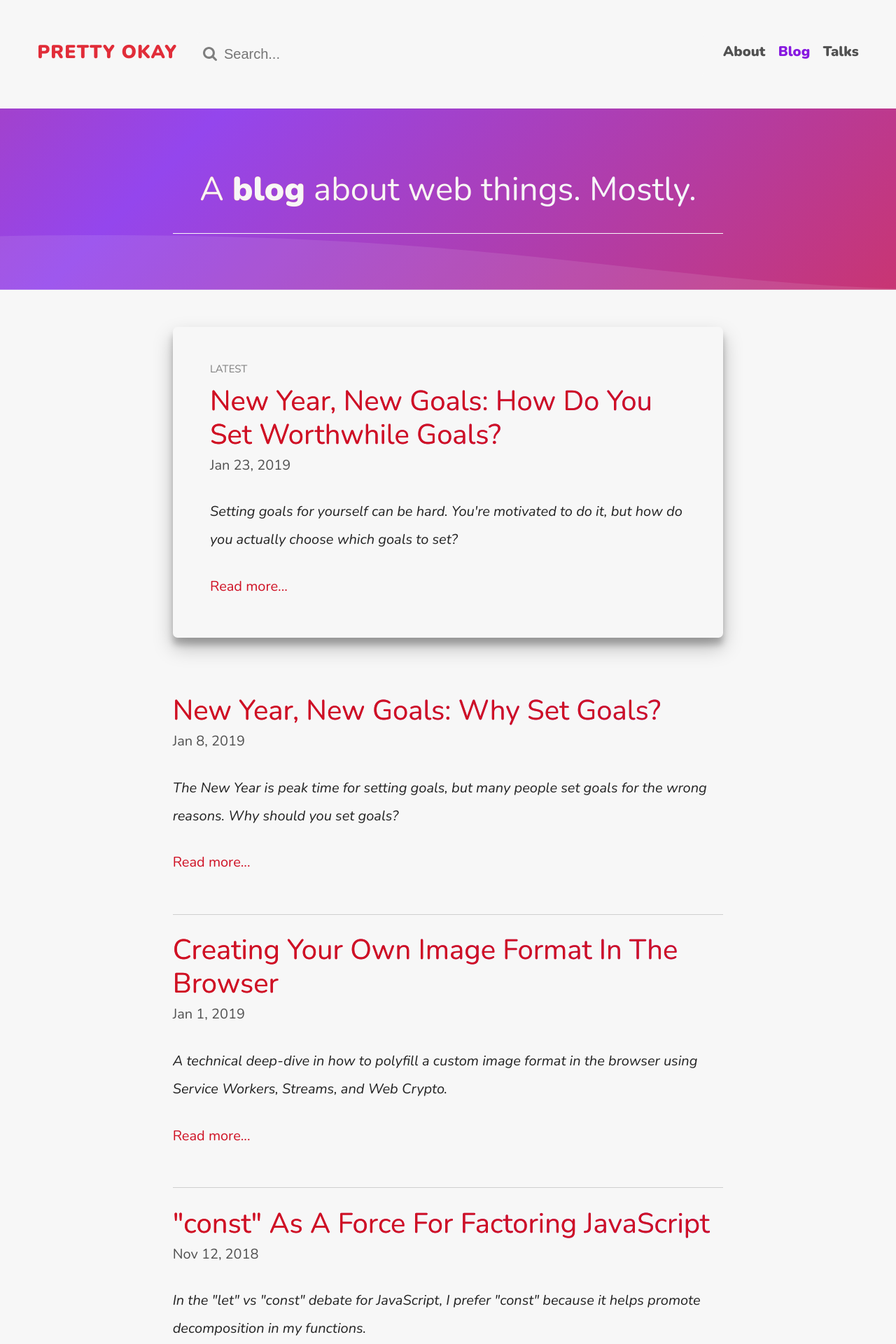
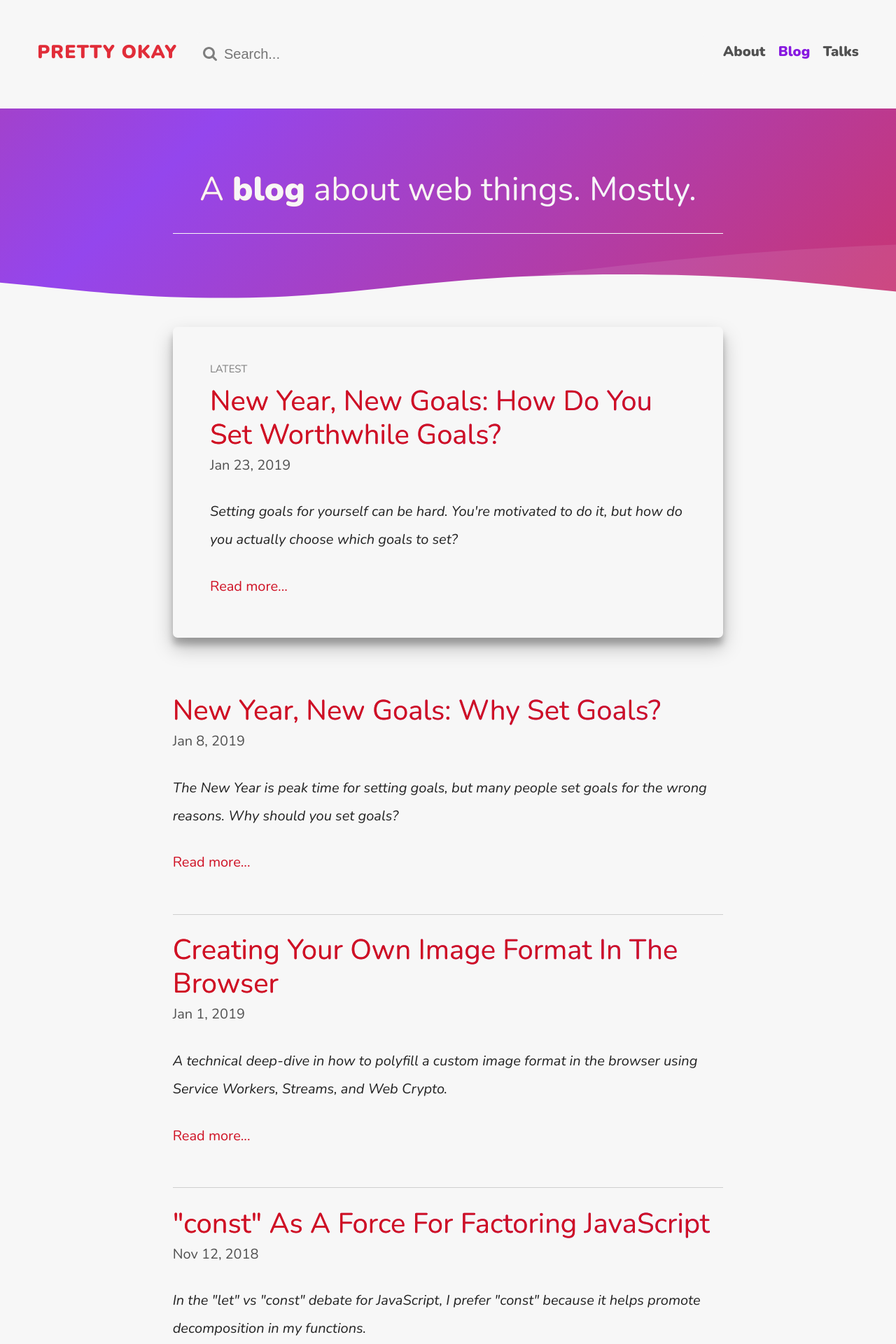
Before and after one commit to trentmwillis/pretty-okay.dev, a Jekyll site: the page built from index.html, in a window 1280 px wide. Shown: the top 1920 px of the page at 70% size. Built offline with Jekyll 4.4.1, drawn with Linux system fonts in a browser that asks for light colours; comment, search, counter and statistics services are not loaded.

Commit message:
Add wave cutout to bottom of banner

```diff
--- a/_sass/_layout.scss
+++ b/_sass/_layout.scss
@@ -146,7 +146,7 @@
   align-items: center;
   display: flex;
   position: relative;
-  padding: ($spacing-unit * 2) 0;
+  padding: ($spacing-unit * 2) 0 ($spacing-unit * 2.5);
   min-height: ($spacing-unit * 5);
   line-height: 1;
   text-align: center;
@@ -170,7 +170,15 @@
     }
   }
 
-  &::before {
+  &::after {
+    background-position: bottom -7% left 250%;
+    background-size: 90% 15%;
+    background-repeat: repeat-x;
+    background-image: url("/assets/wave.svg");
+  }
+
+  &::before,
+  &::after {
     content: '';
     position: absolute;
     top: 0;
@@ -185,6 +193,13 @@
 
   hr {
     background: $color-white;
+  }
+}
+
+@include media-query($min-viewport-width) {
+  .banner::after {
+    background-position: bottom -9% left 250%;
+    background-size: 90% 20%;
   }
 }
 
@@ -269,7 +284,11 @@
  */
 
 .section-header {
-  margin: $spacing-unit auto $spacing-unit;
+  margin: $spacing-unit auto;
+
+  section:first-of-type &:first-child {
+    margin-top: $spacing-unit / 2;
+  }
 }
 
 .post-list {
@@ -304,6 +323,10 @@
       font-size: 0.75rem;
       text-transform: uppercase;
     }
+  }
+
+  .post-list.has-highlight:first-child &:first-child {
+    margin-top: ($spacing-unit * 1.5);
   }
 }
 
@@ -374,7 +397,7 @@
  */
 
 .article-header {
-  margin: $spacing-unit 0;
+  margin: ($spacing-unit / 2) 0 $spacing-unit;
   text-align: center;
 }
 
@@ -387,7 +410,7 @@
   grid-gap: $spacing-unit;
   grid-template-columns: 100%;
   justify-content: center;
-  margin-top: 2.666rem;
+  margin-top: $spacing-unit * 1.5;
 }
 
 .about-picture {
--- a/css/main.scss
+++ b/css/main.scss
@@ -112,31 +112,31 @@ $spacing-unit:    $size-2;
 }
 
 @mixin animated-wave() {
-  background-position: bottom -40% left 0%;
+  background-position: bottom -40% right 0%;
   background-repeat: repeat-x;
   background-size: 200% 50%;
   background-image: url("/assets/wave.svg");
 
-  -webkit-animation: Wave 6s cubic-bezier(0.18, 0.5, 0.8, 0.5) infinite;
-  -moz-animation: Wave 6s cubic-bezier(0.18, 0.5, 0.8, 0.5) infinite;
-  animation: Wave 6s cubic-bezier(0.18, 0.5, 0.8, 0.5) infinite;
+  -webkit-animation: Wave 5s cubic-bezier(0.18, 0.5, 0.8, 0.5) infinite;
+  -moz-animation: Wave 5s cubic-bezier(0.18, 0.5, 0.8, 0.5) infinite;
+  animation: Wave 5s cubic-bezier(0.18, 0.5, 0.8, 0.5) infinite;
 
   will-change: background-position;
 }
 
 @-webkit-keyframes Wave {
-  0%   { background-position: bottom -40% left -50% }
-  100% { background-position: bottom -40% left 150% }
+  0%   { background-position: bottom -40% right -50% }
+  100% { background-position: bottom -40% right 150% }
 }
 
 @-moz-keyframes Wave {
-  0%   { background-position: bottom -40% left -50% }
-  100% { background-position: bottom -40% left 150% }
+  0%   { background-position: bottom -40% right -50% }
+  100% { background-position: bottom -40% right 150% }
 }
 
 @keyframes Wave {
-  0%   { background-position: bottom -40% left -50% }
-  100% { background-position: bottom -40% left 150% }
+  0%   { background-position: bottom -40% right -50% }
+  100% { background-position: bottom -40% right 150% }
 }
 
 @mixin animated-gradient() {
```
Also changed, not shown: 404.md (+1 -1 lines).
